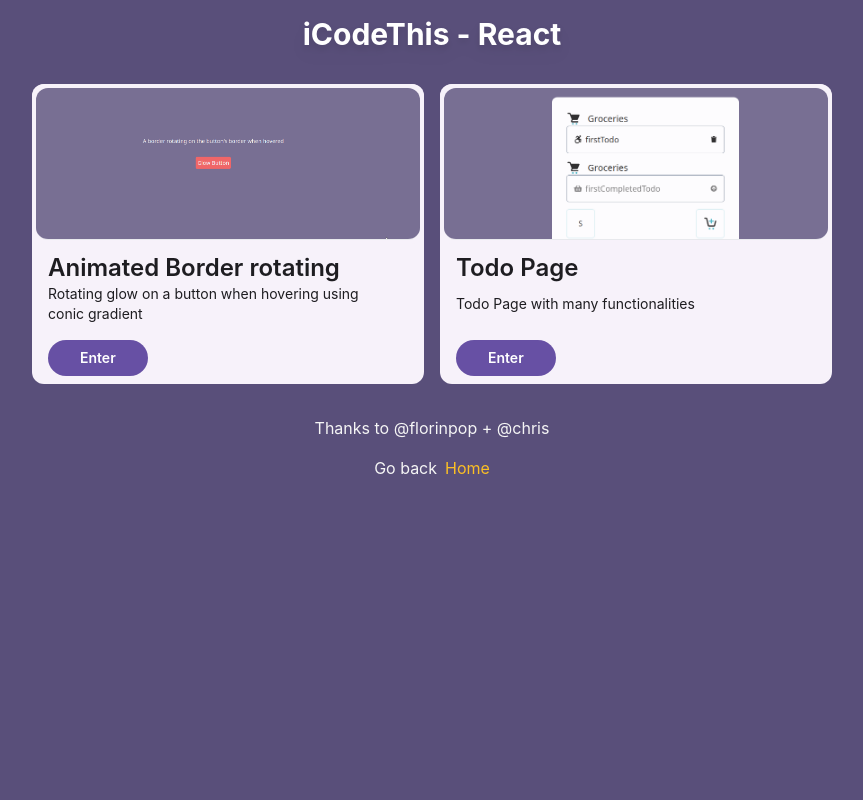
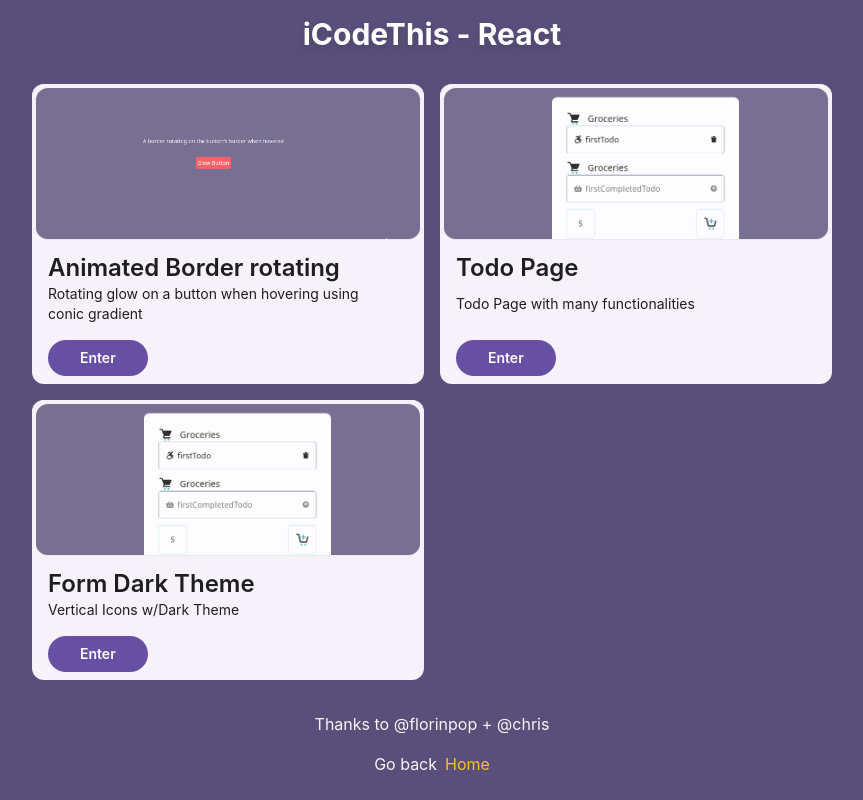
Before and after one commit to pantpad/iCodeThis-Playground, a React (Vite) app: page / in a window 1280 px wide. Shown: the whole page, without its empty margins (208-1071 px from the left). Built offline with nearby package versions, Linux system fonts and the light colour scheme.

Commit message:
Add routing for FormDarkTheme

```diff
--- a/src/components/Landing.jsx
+++ b/src/components/Landing.jsx
@@ -32,6 +32,13 @@ export default function Landing() {
             image={"./todo2.png"}
             link={"/TodoPage"}
           ></Card>
+          <Card
+            headline={"Form Dark Theme"}
+            text={"Vertical Icons w/Dark Theme"}
+            action={"Enter"}
+            image={"./todo2.png"}
+            link={"/FormDarkTheme"}
+          ></Card>
         </Content>
         <footer>
           <p>
--- a/src/store/page-router.jsx
+++ b/src/store/page-router.jsx
@@ -3,6 +3,7 @@ import Landing from "../components/Landing";
 import GlowButton from "../pages/Buttons/GlowButton";
 import NotFoundPage from "../components/NotFoundPage";
 import TodoPage from "../pages/TodoPage/TodoPage";
+import FormDarkTheme from "../pages/FormDarkTheme/FormDarkTheme";
 
 const pageRouter = createBrowserRouter([
   {
@@ -18,5 +19,9 @@ const pageRouter = createBrowserRouter([
     path: "/TodoPage",
     element: <TodoPage />,
   },
+  {
+    path: "/FormDarkTheme",
+    element: <FormDarkTheme />,
+  },
 ]);
 export { pageRouter };
```
